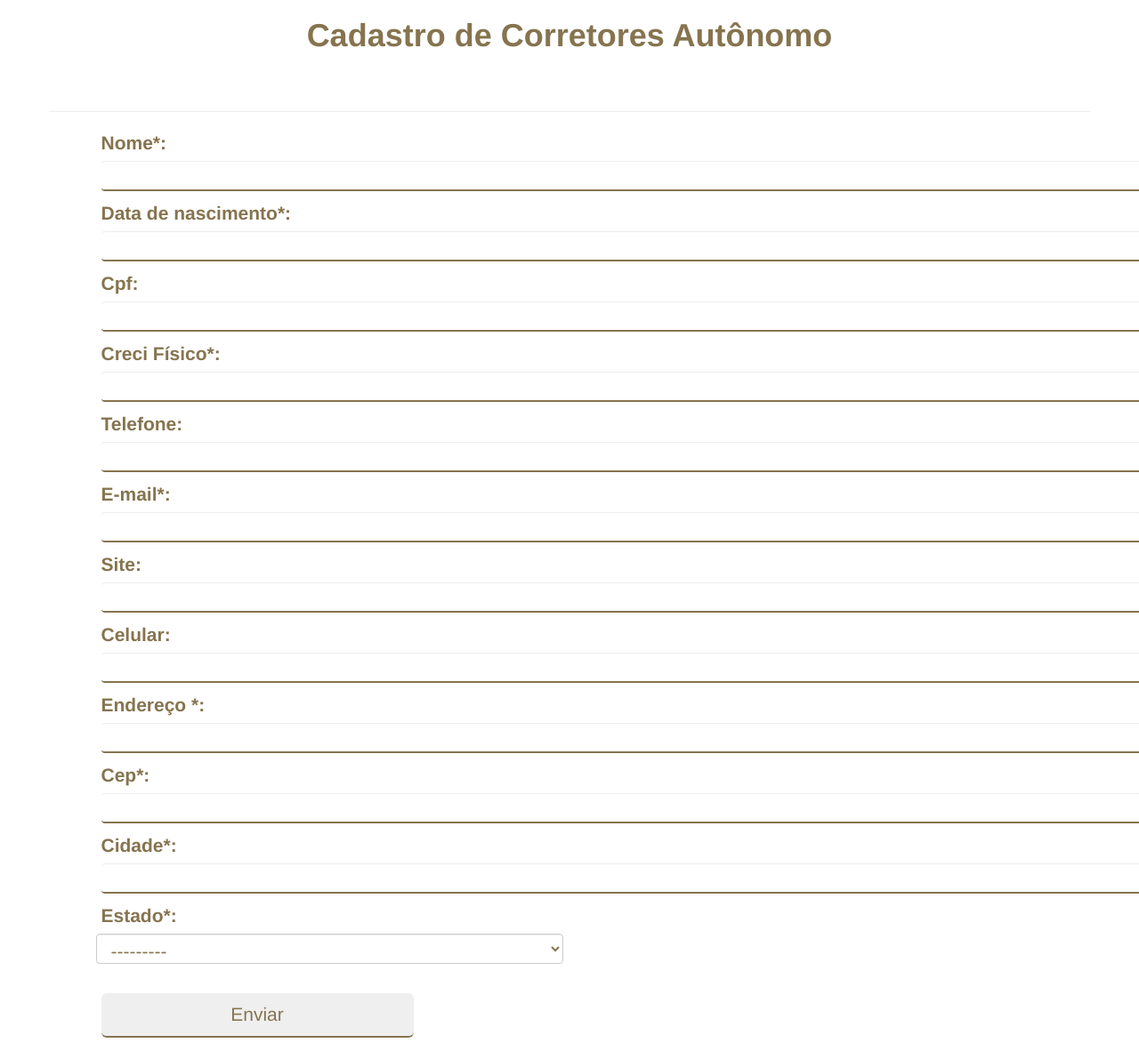
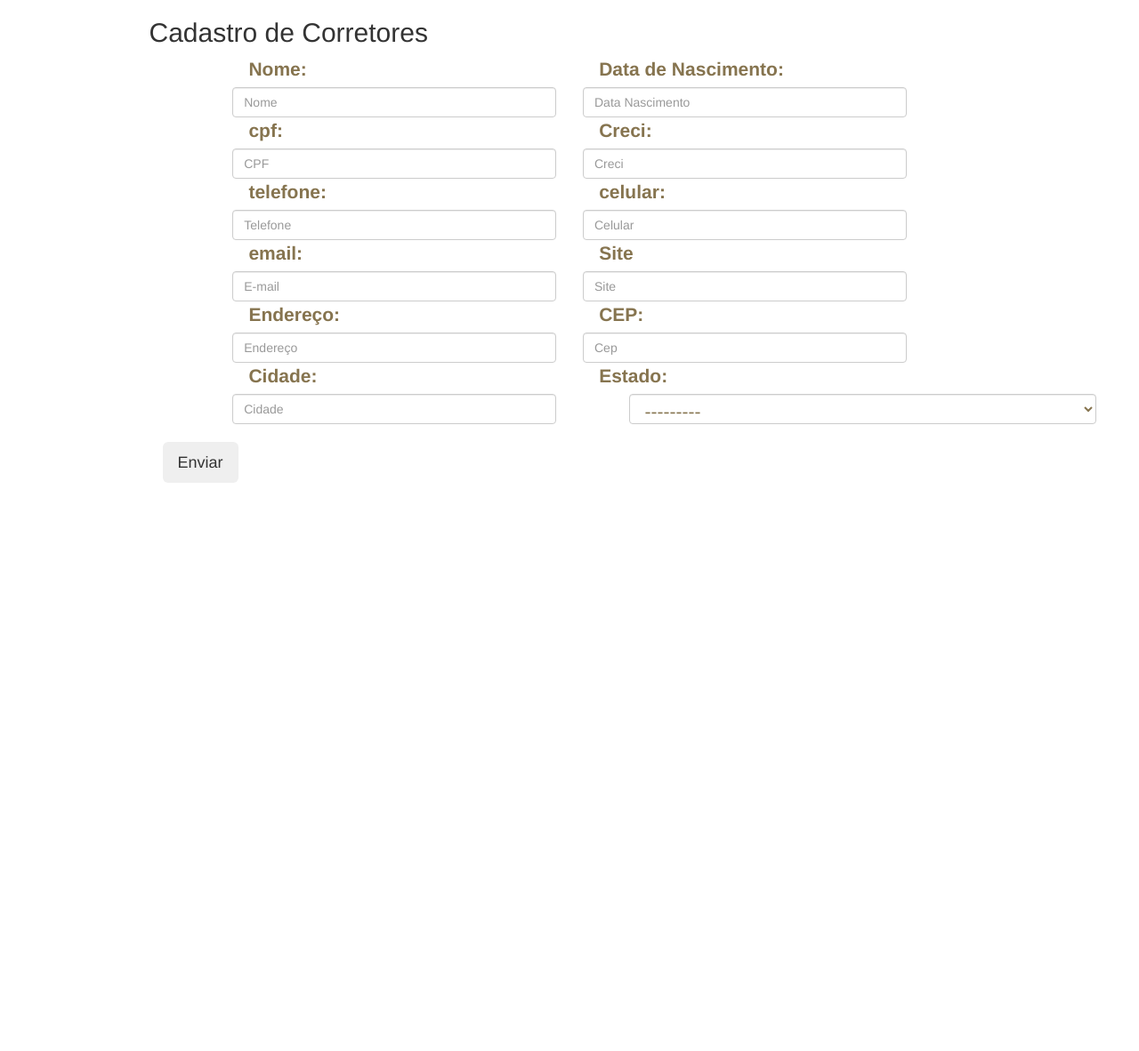
Before and after one commit to fabiaano-teichmann/fvnb, a Django app: page /corretor/new in a window 1280 px wide. Shown: the whole page at 89% size. After the commit the page ends 543 px from the top, so only its background shows below. Run offline with Django 3.2, Linux system fonts and the light colour scheme; some libraries are stand-ins or nearby versions.

Commit message:
style corrtor

```diff
--- a/canal_corretor/forms.py
+++ b/canal_corretor/forms.py
@@ -13,20 +13,33 @@ class CorretorForm(forms.ModelForm):
 		 "estado"
 		  ]
 		widgets = {
-			"nome":forms.TextInput(attrs ={'class': 'form-control'}),
-		  	"nasc" :forms.DateInput(attrs ={'class': 'form-control'}),
-		  	"cpf"	:forms.TextInput(attrs ={'class': 'form-control'}),
-		  	"creci" :forms.TextInput(attrs ={'class': 'form-control'}),
-		  	"telefone" :forms.TextInput(attrs ={'class': 'form-control'}),
-		  	"email" :forms.TextInput(attrs ={'class': 'form-control'}),
-		  	"site" :forms.URLInput(attrs ={'class': 'form-control'}),
-		  	"phone" :forms.TextInput(attrs ={'class': 'form-control'}),
-		  	"endereco":forms.TextInput(attrs ={'class': 'form-control'}),
-		  	"cep" :forms.TextInput(attrs ={'class': 'form-control'}),
-		  	"cidade" :forms.TextInput(attrs ={'class': 'form-control'}),
-		  	"email" :forms.EmailInput(attrs ={'class': 'form-control'}),
-		  	"estado":forms.Select(attrs ={'class': 'form-control'}),
+			"nome":forms.TextInput(attrs ={'class': 'form-control fvnb', 'placeholder': 'Nome'}),
+		  	"nasc" :forms.DateInput(attrs ={'class': 'form-control fvnb','placeholder': 'Data Nascimento'}),
+		  	"cpf"	:forms.TextInput(attrs ={'class': 'form-control fvnb', 'placeholder': 'CPF'}),
+		  	"creci" :forms.TextInput(attrs ={'class': 'form-control fvnb', 'placeholder': 'Creci'}),
+		  	"telefone" :forms.TextInput(attrs ={'class': 'form-control fvnb', 'placeholder': 'Telefone'}),
+		  	"email" :forms.TextInput(attrs ={'class': 'form-control fvnb', 'placeholder': 'E-mail'}),
+		  	"site" :forms.URLInput(attrs ={'class': 'form-control fvnb', 'placeholder': 'Site'}),
+		  	"phone" :forms.TextInput(attrs ={'class': 'form-control fvnb', 'placeholder': 'Celular'}),
+		  	"endereco":forms.TextInput(attrs ={'class': 'form-control fvnb', 'placeholder': 'Endereço'}),
+		  	"cep" :forms.TextInput(attrs ={'class': 'form-control fvnb', 'placeholder': 'Cep'}),
+		  	"cidade" :forms.TextInput(attrs ={'class': 'form-control fvnb', 'placeholder': 'Cidade'}),
+		  	"estado":forms.Select(attrs ={'class': 'form-control fvnb', 'placeholder': 'Estado'}),
 		  }
+		error_messages = {
+			'nome': {'required': 'Este campo é obrigatório'},
+			'nasc': {'required': 'Este campo é obrigatório'},
+			'cpf': {'required': 'Este campo é obrigatório'},
+			'creci':{'required': 'Este campo é obrigatório'},
+			'email':{'required': 'Este campo é obrigatório'},
+			'phone': {'required': 'Este campo é obrigatório'},
+			'endereco': {'required': 'Este campo é obrigatório'},
+			'cidade': {'required': 'Este campo é obrigatório'},
+			'estado': {'required': 'Este campo é obrigatório'},
+
+		  }
+
+
 
 #IMOBILIARIA
 class ImobiliariaForm(forms.ModelForm):
@@ -39,24 +52,24 @@ class ImobiliariaForm(forms.ModelForm):
 
 		]
 		widgets = {
-			'img': forms.FileInput(attrs = {'class': 'form-control'}),
+			'img': forms.FileInput(attrs = {'class': 'form-control', 'placeholder': 'Imagem'}),
 			'razao':forms.TextInput(attrs ={'class': 'form-control'}),
-			'creci_j': forms.TextInput(attrs ={'class': 'form-control'}),
-			'nome': forms.TextInput(attrs ={'class': 'form-control'}),
-			'cnpj': forms.TextInput(attrs ={'class': 'form-control'}),
-			'endereco': forms.TextInput(attrs ={'class': 'form-control'}),
-			'bairro': forms.TextInput(attrs ={'class': 'form-control'}),
-			'cidade': forms.TextInput(attrs ={'class': 'form-control'}),
-			'cep': forms.TextInput(attrs ={'class': 'form-control'}),
-			'estado': forms.Select(attrs ={'class': 'form-control'}),
-			'telefone': forms.TextInput(attrs ={'class': 'form-control'}),
-			'phone': forms.TextInput(attrs ={'class': 'form-control'}),
-			'email': forms.EmailInput(attrs ={'class': 'form-control'}),
-			'site': forms.TextInput(attrs ={'class': 'form-control'}),
-			'resp': forms.TextInput(attrs ={'class': 'form-control'}),
-			'email_resp': forms.EmailInput(attrs ={'class': 'form-control'}),
-			'cpf': forms.TextInput(attrs ={'class': 'form-control'}),
-			'creci_f': forms.TextInput(attrs ={'class': 'form-control'}),
+			'creci_j': forms.TextInput(attrs ={'class': 'form-control','placeholder': 'Creci Jurídico'}),
+			'nome': forms.TextInput(attrs ={'class': 'form-control','placeholder': 'Nome'}),
+			'cnpj': forms.TextInput(attrs ={'class': 'form-control','placeholder': 'Cnpj'}),
+			'endereco': forms.TextInput(attrs ={'class': 'form-control', 'placeholder': 'Endereço'}),
+			'bairro': forms.TextInput(attrs ={'class': 'form-control','placeholder': 'Bairro'}),
+			'cidade': forms.TextInput(attrs ={'class': 'form-control','placeholder': 'Cidade'}),
+			'cep': forms.TextInput(attrs ={'class': 'form-control', 'placeholder': 'Cep'}),
+			'estado': forms.Select(attrs ={'class': 'form-control', 'placeholder': 'Estado' }),
+			'telefone': forms.TextInput(attrs ={'class': 'form-control', 'placeholder': 'Telefone'}),
+			'phone': forms.TextInput(attrs ={'class': 'form-control', 'placeholder': 'Celular'}),
+			'email': forms.EmailInput(attrs ={'class': 'form-control', 'placeholder': 'E-mail' }),
+			'site': forms.TextInput(attrs ={'class': 'form-control', 'placeholder': 'Site'}),
+			'resp': forms.TextInput(attrs ={'class': 'form-control', 'placeholder': 'Responsável'}),
+			'email_resp': forms.EmailInput(attrs ={'class': 'form-control' , 'placeholder': 'E-mail responsável'}),
+			'cpf': forms.TextInput(attrs ={'class': 'form-control' , 'placeholder': 'Cpf'}),
+			'creci_f': forms.TextInput(attrs ={'class': 'form-control' , 'placeholder': 'Creci Físico'}),
 
 		}
 		error_messages = {
@@ -83,17 +96,19 @@ class CorretorAfiliadoForm(forms.ModelForm):
 		model = CorretorAfiliado
 		fields = [
 		"nome","nasc", "cpf", "creci",
-		 "telefone","phone", "email"
+		 "telefone","phone", "email","endereco", "cidade", "estado"
 		]
 		widgets = {
-			'nome': forms.TextInput(attrs = {'class': 'form-control'}),
-			'nasc': forms.DateInput(attrs = {'class': 'form-control' }),
-			'cpf' : forms.TextInput( attrs = {'class': 'form-control'}),
-			'creci': forms.TextInput(attrs= {'class': 'form-control'}),
-			'telefone': forms.TextInput(attrs = {'class': 'form-control'}),
-			'phone': forms.TextInput(attrs = {'class': 'form-control'}),
-			'email': forms.EmailInput(attrs = {'class': 'form-control'}),
-
+			'nome': forms.TextInput(attrs = {'class': 'form-control', 'placeholder': 'Nome'}),
+			'nasc': forms.DateInput(attrs = {'class': 'form-control', 'placeholder':'Data Nascimento' }),
+			'cpf' : forms.TextInput( attrs = {'class': 'form-control',  'placeholder': 'Cpf'}),
+			'creci': forms.TextInput(attrs= {'class': 'form-control' , 'placeholder': 'Creci'}),
+			'telefone': forms.TextInput(attrs = {'class': 'form-control', 'placeholder': 'Telefone'}),
+			'phone': forms.TextInput(attrs = {'class': 'form-control' , 'placeholder': 'Celular'}),
+			'email': forms.EmailInput(attrs = {'class': 'form-control' , 'placeholder': 'E-mail'}),
+			"endereco":forms.TextInput(attrs ={'class': 'form-control', 'placeholder': 'Endereço'}),
+		  	"cidade" :forms.TextInput(attrs ={'class': 'form-control', 'placeholder': 'Cidade'}),
+		  	"estado":forms.Select(attrs ={'class': 'form-control', 'placeholder': 'Estado'}),
 		}
 		error_messages ={
 			'nome': {
@@ -116,6 +131,15 @@ class CorretorAfiliadoForm(forms.ModelForm):
 			'email':{
 				'required': 'Este campo é obrigatório'
 			},
+			'endereco': {
+				'required': 'Este campo é obrigatório'
+				},
+			'bairro': {
+				'required': 'Este campo é obrigatório'
+				},
+			'cidade': {
+				'required': 'Este campo é obrigatório'
+				},
 
 		}
 
--- a/canal_corretor/models.py
+++ b/canal_corretor/models.py
@@ -51,8 +51,8 @@ class Corretor(models.Model):
 	nasc = models.DateField(verbose_name="Data de nascimento*:")
 	cpf = models.CharField(verbose_name='Cpf:', blank=False, max_length=16)
 	creci =  models.CharField(verbose_name='Creci Físico*:', blank=False, max_length=12)
-	telefone = models.CharField(verbose_name='Telefone:', max_length=16, blank=False)
-	phone = models.CharField(verbose_name='Celular:', max_length=16, blank=True)
+	telefone = models.CharField(verbose_name='Telefone:', max_length=16, blank=True)
+	phone = models.CharField(verbose_name='Celular:', max_length=16, blank=False)
 	email = models.EmailField(max_length=254,verbose_name='E-mail*:', blank=False)
 	site = models.URLField(verbose_name='site', blank=True)
 	endereco = models.CharField(max_length=254, verbose_name='Endereço *:',blank=False )
@@ -78,6 +78,11 @@ class CorretorAfiliado(models.Model):
 	phone = models.CharField(verbose_name='Celular: * ', max_length=16, blank=True)
 	email = models.EmailField(max_length=254,verbose_name='E-mail *: ', blank=False)
 	#verificar a necessidade desse campo estar aparecendo
+	endereco = models.CharField(max_length=254, verbose_name='Endereço *:',blank=False )
+	bairro = models.CharField(verbose_name='Bairro*:',max_length=100, blank=False)
+	cidade = models.CharField(verbose_name='Cidade*:',blank=False,max_length=200)
+	cep = models.CharField(verbose_name=' Cep*:', blank=True, max_length=16)
+	estado = models.CharField(max_length=100, choices=estado, blank=False, verbose_name='Estado*:' )
 
 	create_date = models.DateTimeField('Data de criação',default=timezone.now)
 	# verificar a necessidade de o corretor ter creci quando afiliado
--- a/canal_corretor/templates/canal_corretor/base.html
+++ b/canal_corretor/templates/canal_corretor/base.html
@@ -19,8 +19,8 @@
 			{%block index%} {%endblock index%}
 			<!-- Tela de boas vindas-->
 			{% block bem_vindo %} {% endblock bem_vindo %}
-			<!-- Formulário Corretor autonomo -->
-			{% block cad_co %} 	{% endblock cad_co %}
+			<!-- Formulário Corretor  -->
+			{% block cad_corretor %} 	{% endblock cad_corretor %}
 
 			<!-- Formulário Imobiliaria -->
 			{% block cad_imobi %} {% endblock cad_imobi %}
--- a/canal_corretor/templates/canal_corretor/cad_corretor.html
+++ b/canal_corretor/templates/canal_corretor/cad_corretor.html
@@ -1,25 +1,81 @@
 {%extends 'canal_corretor/base.html'%}
 {% load staticfiles %}
+{% block cad_corretor %}
+
+<div class="col-md-10 col-md-offset-1 form-group">
 
 
-{% block cad_co %}
+<form method="POST" class="form  center-block">
+<h2 class="lg-a"> Cadastro de Corretores  </h2>
+  {% csrf_token %}
+    <div class=" col-md-5 col-md-offset-1">
+        <label>Nome:</label>
+        {{form.nome}}
+        {{form.mome.error}}
+    </div>
+    <div class=" col-md-5 ">
+        <label>Data de Nascimento:</label>
+        {{form.nasc}}
+        {{form.nasc.error}}
+      </div>
+	<div class="col-md-5 col-md-offset-1">
+        <label>cpf:</label>
+        {{form.cpf}}
+        {{form.cpf.error}}
+    </div>
+	<div class="col-md-5 ">
+        <label>Creci:</label>
+        {{form.creci}}
+        {{form.creci.error}}
+      </div>
 
-<div class=" container form-group">
-<h1 class="titulo">Cadastro de Corretores Autônomo</h1>
-</div>
-<br> <hr>
-<form method="POST"  class="form-group">{% csrf_token %}
+    <div class="col-md-5 col-md-offset-1">
+       <label>telefone:</label>
+       {{form.telefone}}
 
-<div class=" form-campo">
+    </div>
+    <div class=" col-md-5 ">
+        <label>celular:</label>
+        {{form.phone}}
+        {{form.phone.error}}
+    </div>
+    <div class="col-md-5 col-md-offset-1">
+        <label>email:</label>
+        {{form.email}}
+        {{form.email.error}}
+    </div>
+    <div class=" col-md-5 ">
+		<label>Site </label>
+		{{form.site}}
+    </div>
+	<div class=" col-md-5 col-md-offset-1">
+		<label>Endereço: </label>
+		{{form.endereco}}
+		{{form.endereco.error}}
+    </div>
+	<div class=" col-md-5 ">
+		<label>CEP: </label>
+		{{form.cep}}
+    </div>
+    <div class="col-md-5 col-md-offset-1">
+    	<label>Cidade:</label>
+    	{{form.cidade}}
+    	{{form.cidade.error}}
 
-{{ form.as_p}}
-
-<input type="submit" value="Enviar" class="btn btn-lg  button-send">
+    </div>
+    <div class=" col-md-5 ">
+		<label>Estado:</label>
+		{{form.estado}}
+		{{form.estado.error}}
+    </div>
 
 
+	<div class="form-group col-md-5">
+        <br>
+        <button class="btn btn-lg lg">Enviar</button>
+    </div>
 
-</div>
 </form>
 
 </div>
-{% endblock cad_co %}
+{% endblock cad_corretor %}
--- a/canal_corretor/views.py
+++ b/canal_corretor/views.py
@@ -48,6 +48,7 @@ def imobiliaria_new(request):
 def corretorafiliado_new(request):
 	# quando o formulário está vazio ele é none ou seja em branco
 	form = CorretorAfiliadoForm(request.POST or None)
+	#capturar id imobi
 	context = {'form': form}
 	if request.method== "POST":
 		if form.is_valid():
```
Also changed, not shown: canal_corretor/static/css/styles.css (+23 -3 lines), canal_corretor/templates/canal_corretor/cad_afiliado.html (+21 -3 lines), canal_corretor/templates/canal_corretor/cad_imobi.html (+6 -5 lines), canal_corretor/templates/canal_corretor/index.html (+6 -11 lines), canal_corretor/migrations/0003_auto_20161110_0913.py (added), canal_corretor/migrations/0004_auto_20161110_1025.py (added).
